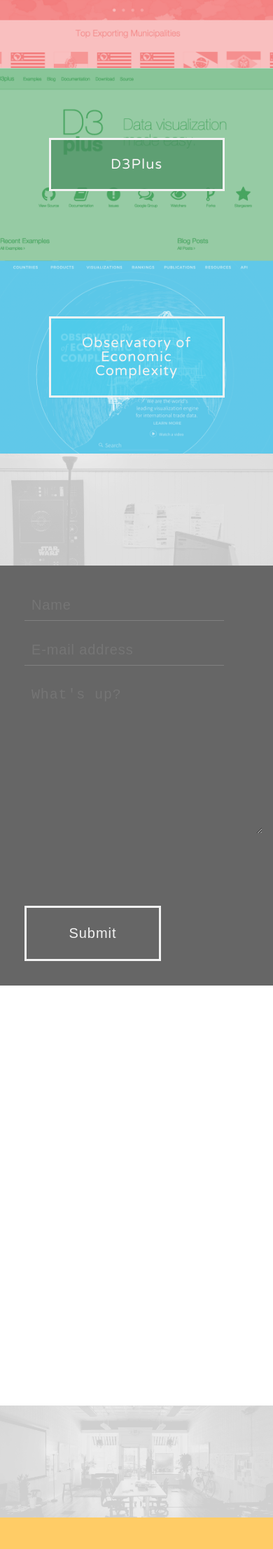
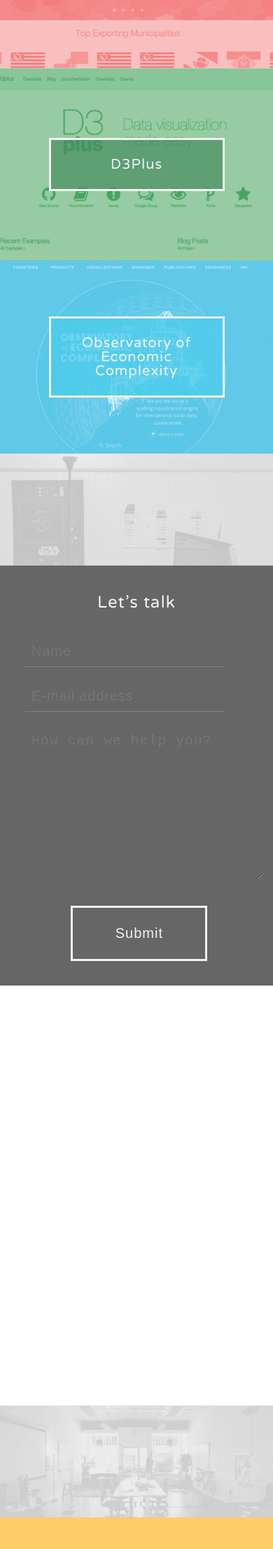
Before and after one commit to Datawheel/datawheel, a Jekyll site: the page built from index.html, in a window 390 px wide. Shown: the part 3719-5932 px from the top of the page at 70% size. Built offline with Jekyll 4.4.1, drawn with Linux system fonts in a browser that asks for light colours.

Commit message:
fixed some tablet, mobile elements

```diff
--- a/_layouts/default.html
+++ b/_layouts/default.html
@@ -31,7 +31,7 @@
       <span>c 2016 Datawheel, LLC</span>
       <span>All rights reserved.</span>
     </div>
-    <div class="badge tbl"></div>
+    <div class="badge dsk"></div>
     <div class="social">
       <a href="http://www.github.com/datawheel" target="_blank">
         <i class="github"></i>
--- a/_sass/components/home.scss
+++ b/_sass/components/home.scss
@@ -348,6 +348,15 @@
     @include box();
     position: relative;
 
+    h3 {
+      font-size: 24px;
+      color: $bg-gray;
+      letter-spacing: 1px;
+      line-height: 36px;
+      text-align: center;
+      padding-bottom: 30px;
+    }
+
     input, textarea {
       outline: none;
     }
@@ -360,6 +369,10 @@
       letter-spacing: 0.87px;
       border: 0;
       padding: 10px;
+
+      @media screen and (max-width: 768px) {
+        color: $txt-gold;
+      }
     }
 
     input[type="text"] {
@@ -395,6 +408,10 @@
 
       &:hover {
         background-color: #c0c0c0;
+      }
+
+      @media screen and (max-width: 768px) {
+        left: 26%;
       }
     }
   }
--- a/_sass/global.scss
+++ b/_sass/global.scss
@@ -9,13 +9,13 @@
 }
 
 .dsk {
-	@media screen and (max-width: 414px) {
+	@media screen and (max-width: 768px) {
 		display: none;
 	}
 }
 
 .tbl {
-	@media screen and (max-width: 768px) {
+	@media screen and (min-width: 768px) {
 		display: none;
 	}
 }
--- a/index.html
+++ b/index.html
@@ -104,11 +104,12 @@
 
 <article class="contact sub-container">
 	<section class="dialogue-form">
+		<h3 class="tbl">Let's talk</h3>
 		<form action="https://docs.google.com/forms/d/1RgAbvlCyF6kpyGT12vZxAk2E5n751gk74IpCEO7nzaw/formResponse" method="POST" id="ss-form" target="_blank" onsubmit="">
 			<div class="inputs">
 				<input type="text" name="entry.1407440466" value="" id="entry_1407440466" placeholder="Name" aria-required="true" required>
 				<input type="text" name="entry.2139193680" value="" id="entry_2139193680" placeholder="E-mail address" aria-required="true" required>
-				<textarea name="entry.1950491585" id="entry_1950491585" placeholder="What's up?" aria-required="true" required></textarea>
+				<textarea name="entry.1950491585" id="entry_1950491585" placeholder="How can we help you?" aria-required="true" required></textarea>
 		    </div>
 
 		    <input type="submit" name="submit" value="Submit" id="ss-submit">
```
Also changed, not shown: 3 other files.
